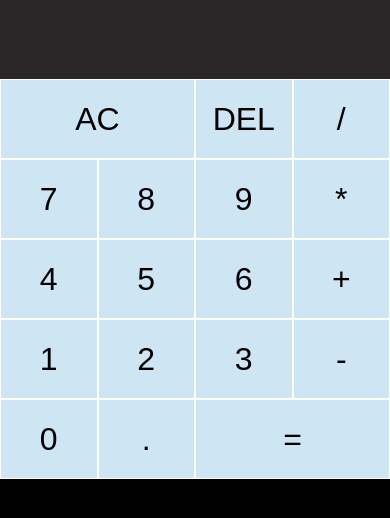
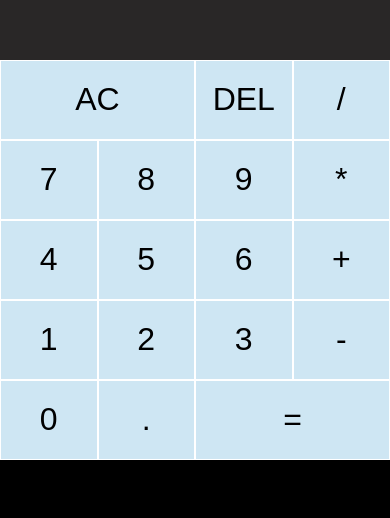
Before and after one commit to thazinnaing/calculator, a React (Vite) app: page / in a window 390 px wide. Shown: the part 326-844 px from the top of the page. Built offline with nearby package versions, Linux system fonts and the light colour scheme.

Commit message:
fix: padding

```diff
--- a/src/App.css
+++ b/src/App.css
@@ -60,12 +60,14 @@ body{
   body{
     background-color: black;
   }
+  .container{
+    padding-bottom: 30%;
+  }
   .calculator-grid{
     width: 100vw;
     height: 100vh;
     margin-top: 0;
     display: grid;
-    padding-bottom: 10%;
     grid-template-columns: 25% 25% 25% 25%;
     grid-template-rows: minmax(30% auto) repeat(5 auto);
 
```
